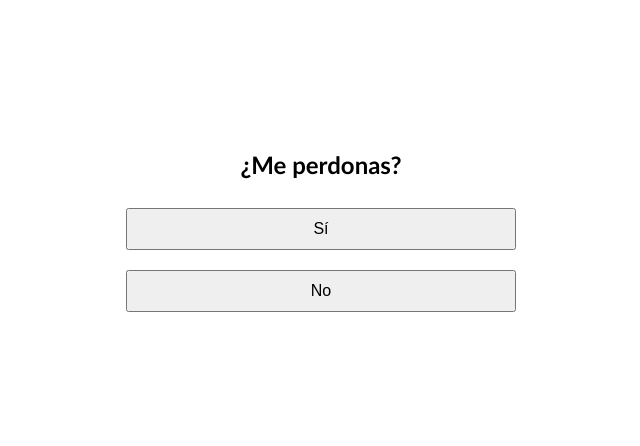
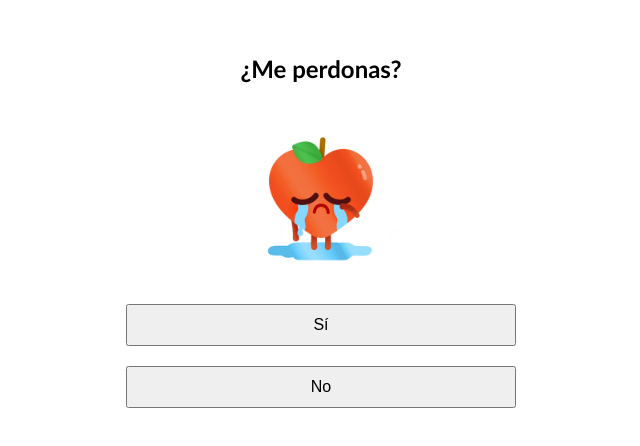
Before and after one commit to Hrojas26/Sorry, a plain HTML site: page index.html in a window 1280 px wide. Shown: the part 174-620 px from the top of the page, without its empty margins (319-959 px from the left). Drawn offline with Linux system fonts and the light colour scheme; the site is published under a folder, as on GitHub Pages, so addresses that start at the root find nothing.

Commit message:
ajusto imagen

```diff
--- a/index.html
+++ b/index.html
@@ -13,7 +13,7 @@
                 <H2>¿Me perdonas?</H2>
             </div>
             <div class="imagen">
-                <img class="cry" src="/cry.gif" alt="">
+                <img class="cry" src="cry.gif" alt="">
             </div>
             <div class="botones">
                 <button id="botonA" class="boton">Sí</button>
```
